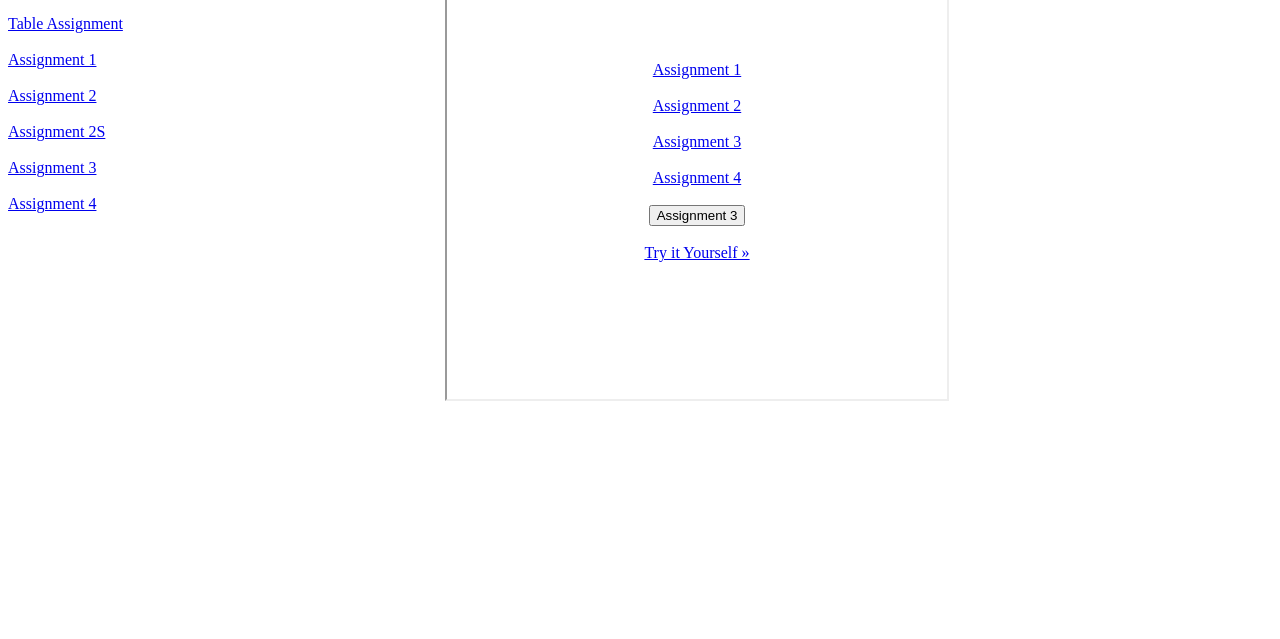
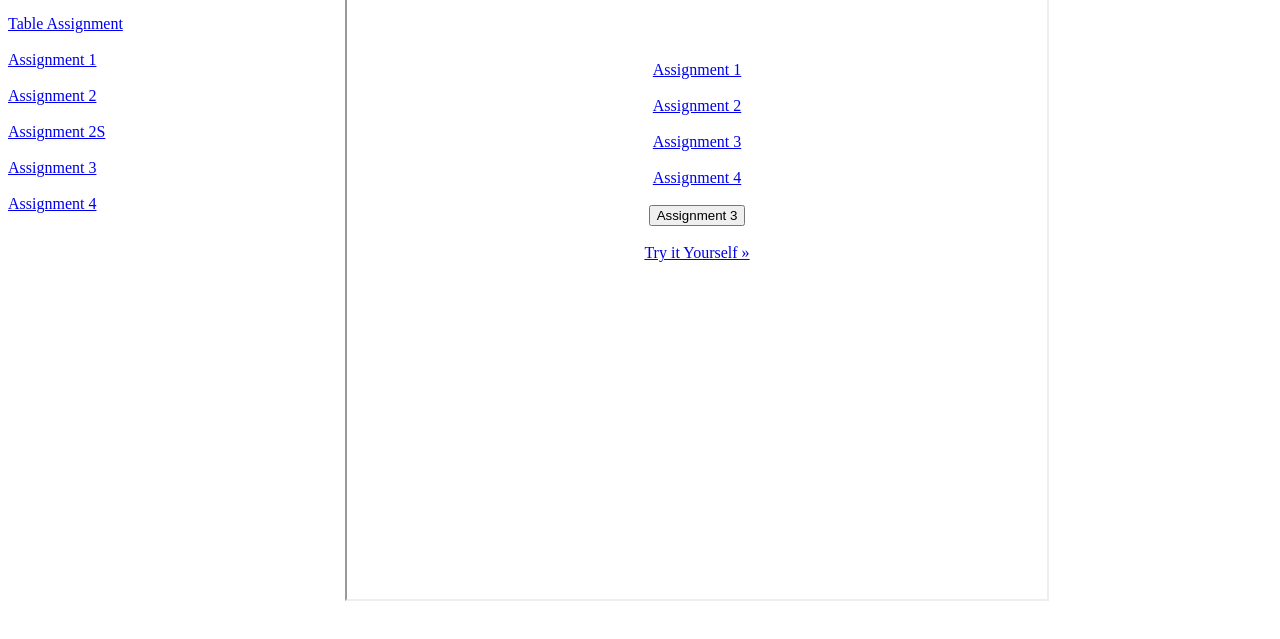
Before and after one commit to srikanthdsr/HTML-Assignments, a plain HTML site: page index.html in a window 1280 px wide. Shown: the part 87-726 px from the top of the page. Drawn offline with Linux system fonts and the light colour scheme.

Commit message:
Update index.html

```diff
--- a/index.html
+++ b/index.html
@@ -19,7 +19,7 @@
 <a href="Assignments/Assignment 3.html" target="iframe">Assignment 3</a><br><br>
 <a href="Assignments/Assignment 4.html" target="iframe">Assignment 4</a><br><br></div></div>
 
-<div align="center"><iframe src="Assignments/Assignments.html" height="400" width="500" name="iframe"></iframe>
+<div align="center"><iframe src="Assignments/Assignments.html" height="600" width="700" name="iframe"></iframe>
 </div>
 </div><br><br>
 
```
